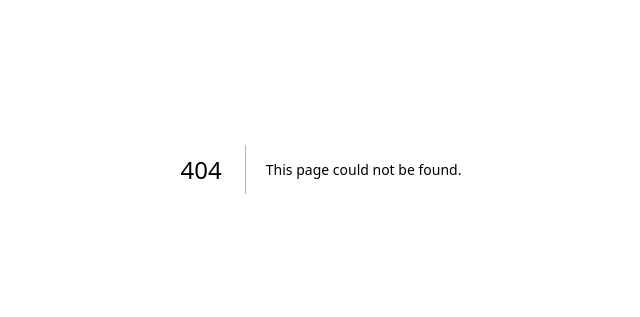
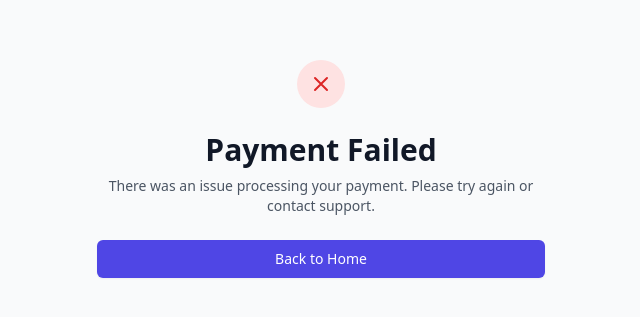
Before and after one commit to jemini-io/n8n-example, a Next.js app in the folder app/: page /confirmation in a window 1280 px wide. Before the commit this address had no page. Shown: the part 231-548 px from the top of the page, without its empty margins (319-959 px from the left). Built offline with nearby package versions, Linux system fonts and the light colour scheme.

Commit message:
feat: add confirmation page and url forwarding

```diff
--- a/app/app/api/book/route.ts
+++ b/app/app/api/book/route.ts
@@ -3,13 +3,21 @@ import { NextResponse } from "next/server";
 import { NextRequest } from "next/server";
 
 export async function POST(req: NextRequest) {
-  const n8nRes = await fetch("http://localhost:5678/webhook-test/schedule-intake", {
+  let n8nPaymentWebhook = "https://dan-jemini.app.n8n.cloud/webhook/schedule-intake";
+  const body = await req.json();
+  console.log(n8nPaymentWebhook, body);
+  const n8nRes = await fetch(n8nPaymentWebhook, {
     method: "POST",
     headers: { "Content-Type": "application/json" },
-    body: JSON.stringify(req.body),
+    body: JSON.stringify({
+      name: body.name,
+      phone: body.phone,
+      email: body.email,
+      successUrl: body.successUrl,
+      cancelUrl: body.cancelUrl,
+    }),
   });
-  console.log(n8nRes);
-  // const data = await n8nRes.json();
-  // console.log(data);
-  return NextResponse.json({ redirectUrl: n8nRes.url });
+  const data = await n8nRes.json();
+  console.log(data);
+  return NextResponse.json({ redirectUrl: data.url });
 }
--- /dev/null
+++ b/app/app/confirmation/page.tsx
@@ -0,0 +1,101 @@
+'use client';
+
+import { useEffect, useState } from 'react';
+import { useSearchParams } from 'next/navigation';
+import Link from 'next/link';
+
+export default function Confirmation() {
+  const searchParams = useSearchParams();
+  const [status, setStatus] = useState<'success' | 'error' | 'loading'>('loading');
+
+  useEffect(() => {
+    // const sessionId = searchParams.get('session_id');
+    const success = searchParams.get('success');
+
+    if (success === 'true') {
+      setStatus('success');
+    } else {
+      setStatus('error');
+    }
+  }, [searchParams]);
+
+  return (
+    <main className="min-h-screen flex items-center justify-center bg-gray-50 py-12 px-4 sm:px-6 lg:px-8">
+      <div className="max-w-md w-full space-y-8">
+        <div>
+          {status === 'loading' && (
+            <div className="text-center">
+              <h2 className="mt-6 text-center text-3xl font-extrabold text-gray-900">
+                Processing your payment...
+              </h2>
+              <p className="mt-2 text-center text-sm text-gray-600">
+                Please wait while we confirm your payment.
+              </p>
+            </div>
+          )}
+
+          {status === 'success' && (
+            <div className="text-center">
+              <div className="mx-auto flex items-center justify-center h-12 w-12 rounded-full bg-green-100">
+                <svg
+                  className="h-6 w-6 text-green-600"
+                  fill="none"
+                  stroke="currentColor"
+                  viewBox="0 0 24 24"
+                >
+                  <path
+                    strokeLinecap="round"
+                    strokeLinejoin="round"
+                    strokeWidth="2"
+                    d="M5 13l4 4L19 7"
+                  />
+                </svg>
+              </div>
+              <h2 className="mt-6 text-center text-3xl font-extrabold text-gray-900">
+                Payment Successful!
+              </h2>
+              <p className="mt-2 text-center text-sm text-gray-600">
+                Thank you for your payment. We will contact you shortly via SMS to confirm your appointment details.
+              </p>
+            </div>
+          )}
+
+          {status === 'error' && (
+            <div className="text-center">
+              <div className="mx-auto flex items-center justify-center h-12 w-12 rounded-full bg-red-100">
+                <svg
+                  className="h-6 w-6 text-red-600"
+                  fill="none"
+                  stroke="currentColor"
+                  viewBox="0 0 24 24"
+                >
+                  <path
+                    strokeLinecap="round"
+                    strokeLinejoin="round"
+                    strokeWidth="2"
+                    d="M6 18L18 6M6 6l12 12"
+                  />
+                </svg>
+              </div>
+              <h2 className="mt-6 text-center text-3xl font-extrabold text-gray-900">
+                Payment Failed
+              </h2>
+              <p className="mt-2 text-center text-sm text-gray-600">
+                There was an issue processing your payment. Please try again or contact support.
+              </p>
+            </div>
+          )}
+
+          <div className="mt-6">
+            <Link
+              href="/"
+              className="w-full flex justify-center py-2 px-4 border border-transparent rounded-md shadow-sm text-sm font-medium text-white bg-indigo-600 hover:bg-indigo-700 focus:outline-none focus:ring-2 focus:ring-offset-2 focus:ring-indigo-500"
+            >
+              Back to Home
+            </Link>
+          </div>
+        </div>
+      </div>
+    </main>
+  );
+}
--- a/app/app/layout.tsx
+++ b/app/app/layout.tsx
@@ -2,8 +2,8 @@ import './globals.css';
 import type { Metadata } from 'next';
 
 export const metadata: Metadata = {
-  title: 'Contact Form',
-  description: 'A simple contact form that submits to a webhook',
+  title: 'Emergency Virtual Consultation',
+  description: 'Please fill out the form below to schedule a virtual consultation with an InTown Technician at the next available time.',
 };
 
 export default function RootLayout({
--- a/app/app/page.tsx
+++ b/app/app/page.tsx
@@ -18,10 +18,13 @@ export default function Home() {
         headers: {
           'Content-Type': 'application/json',
         },
-        body: JSON.stringify(formData),
+        body: JSON.stringify({
+          ...formData,
+          successUrl: `${window.location.origin}/confirmation?success=true`,
+          cancelUrl: `${window.location.origin}/confirmation?success=false`,
+        }),
       });
 
-      // Check if the response is a redirect
       const data = await response.json();
       console.log(data);
       if (data?.redirectUrl) {
@@ -36,7 +39,6 @@ export default function Home() {
 
       // Reset form
       setFormData({ name: '', phone: '', email: '' });
-      // alert('Form submitted successfully!');
     } catch (error) {
       console.error('Error submitting form:', error);
       alert('Failed to submit form. Please try again.');
@@ -56,9 +58,12 @@ export default function Home() {
       <div className="max-w-md w-full space-y-8">
         <div>
           <h2 className="mt-6 text-center text-3xl font-extrabold text-gray-900">
-            Contact Form
+            Emergency Virtual Consultation
           </h2>
         </div>
+        <p className="mt-2 text-center text-sm text-gray-600">
+          Please fill out the form below to schedule a virtual consultation with an InTown Technician at the next available time.
+        </p>
         <form className="mt-8 space-y-6" onSubmit={handleSubmit}>
           <div className="rounded-md shadow-sm -space-y-px">
             <div>
```
